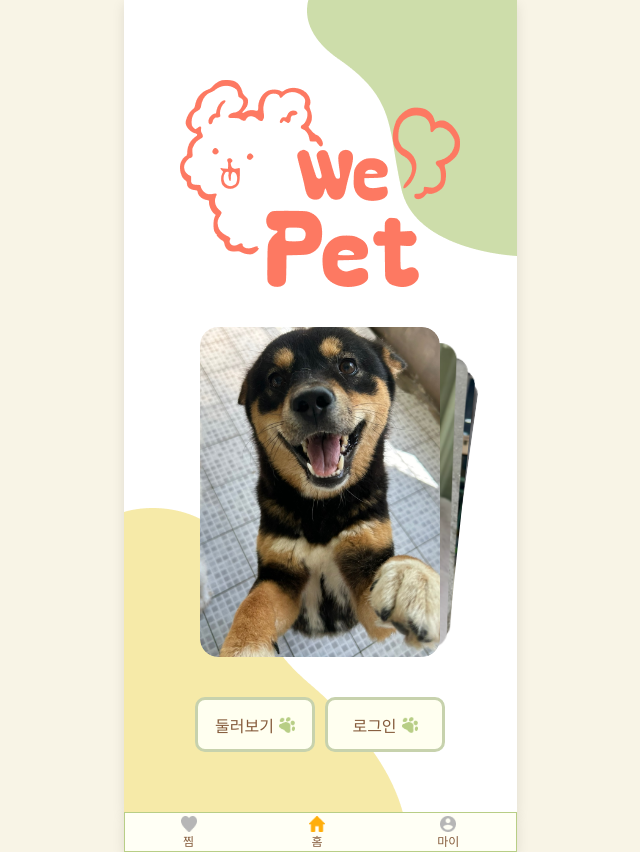
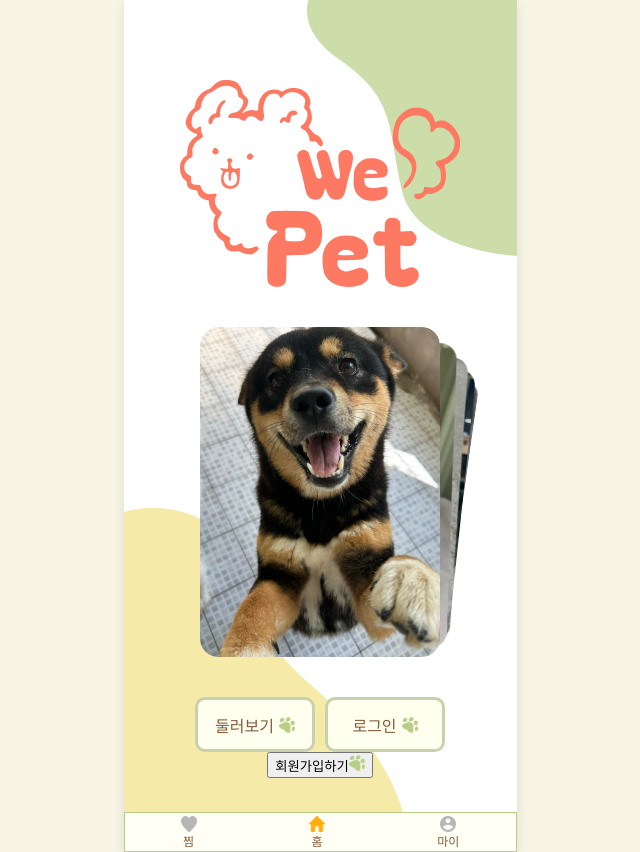
Before and after one commit to chaeliwon/Wepet, a React (Create React App) app in the folder frontend/: page / in a window 1280 px wide. Shown: the whole page, without its empty margins (320-960 px from the left). Built offline with nearby package versions, Linux system fonts and the light colour scheme; a web font is replaced by a local one.

Commit message:
1017 3:03 홈페이지에서 회원가입버튼

```diff
--- a/frontend/src/pages/Homepage.jsx
+++ b/frontend/src/pages/Homepage.jsx
@@ -127,7 +127,13 @@ const Homepage = () => {
             <img src={jelly} alt="paw" className="icon" />
           </button>
         </Link>
+
       </div>
+
+      <button className="signup-btn">
+            회원가입하기
+            <img src={jelly} alt="paw" className="icon" />
+          </button>
     </div>
   );
 };
```
